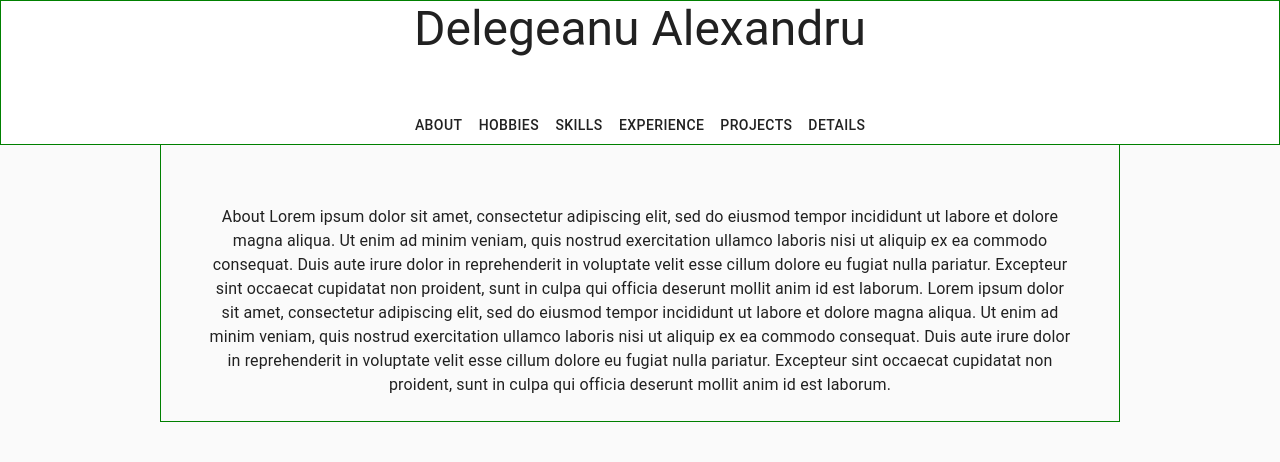
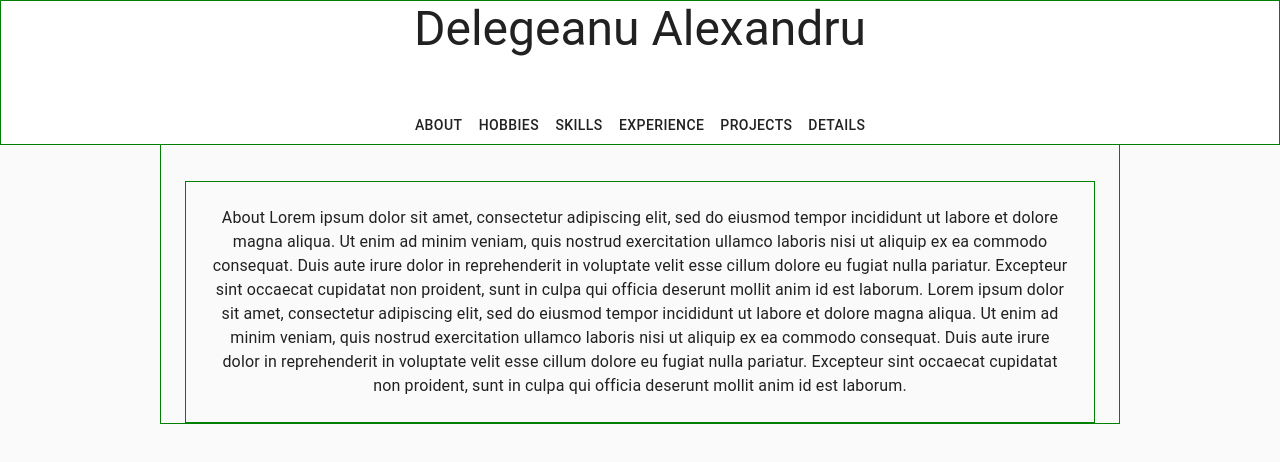
Before and after one commit to TheAncientOwl/personal-page, a React (Create React App) app: page / in a window 1280 px wide. Shown: the top 462 px of the page. Built offline with nearby package versions, Linux system fonts and the light colour scheme.

Commit message:
+border.

```diff
--- a/src/components/AppContent.jsx
+++ b/src/components/AppContent.jsx
@@ -4,7 +4,7 @@ import { makeStyles, Typography } from '@material-ui/core';
 
 const useStyles = makeStyles(theme => ({
   root: {
-    //borderStyle: 'solid',
+    borderStyle: 'solid',
     borderWidth: '0.5px',
     borderColor: 'green',
     marginTop: '180px',
```
